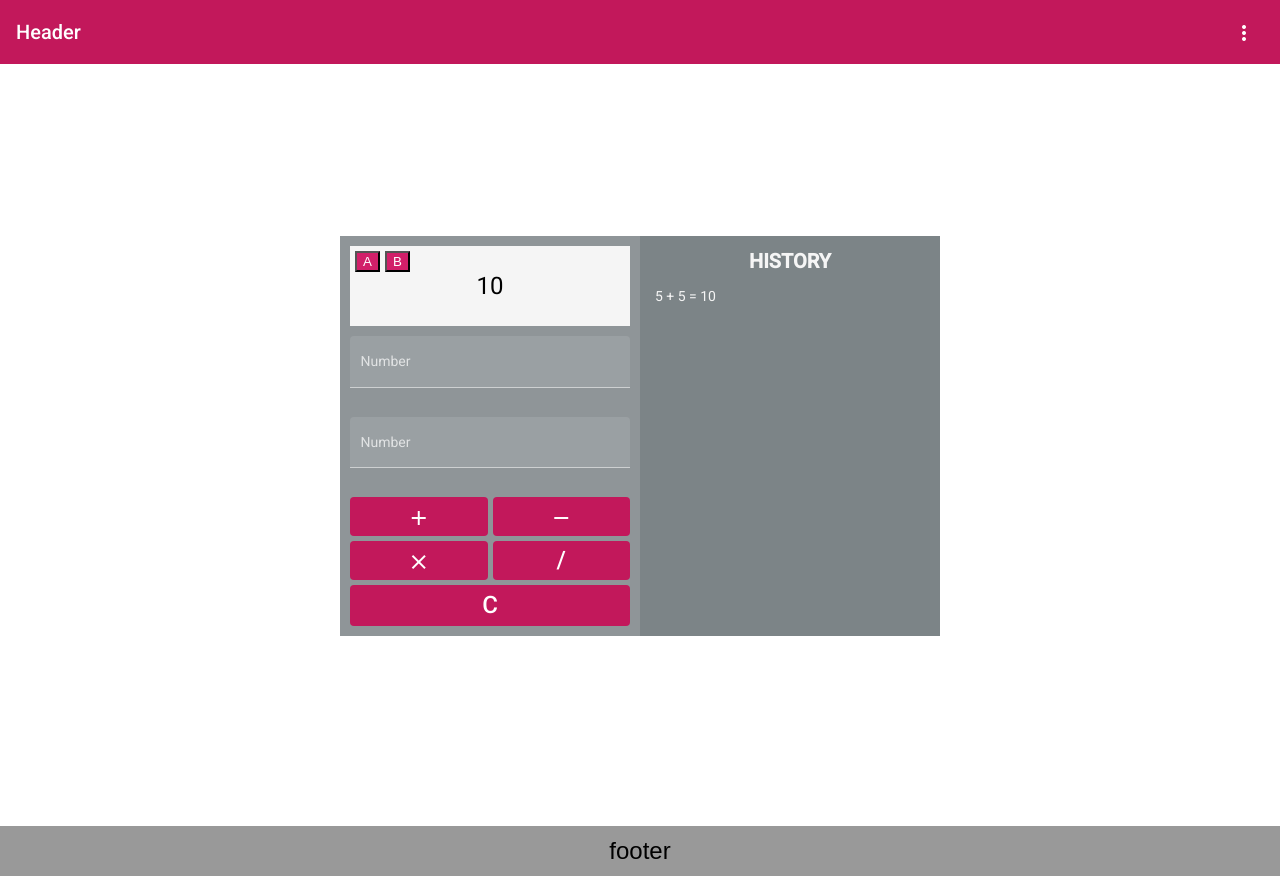
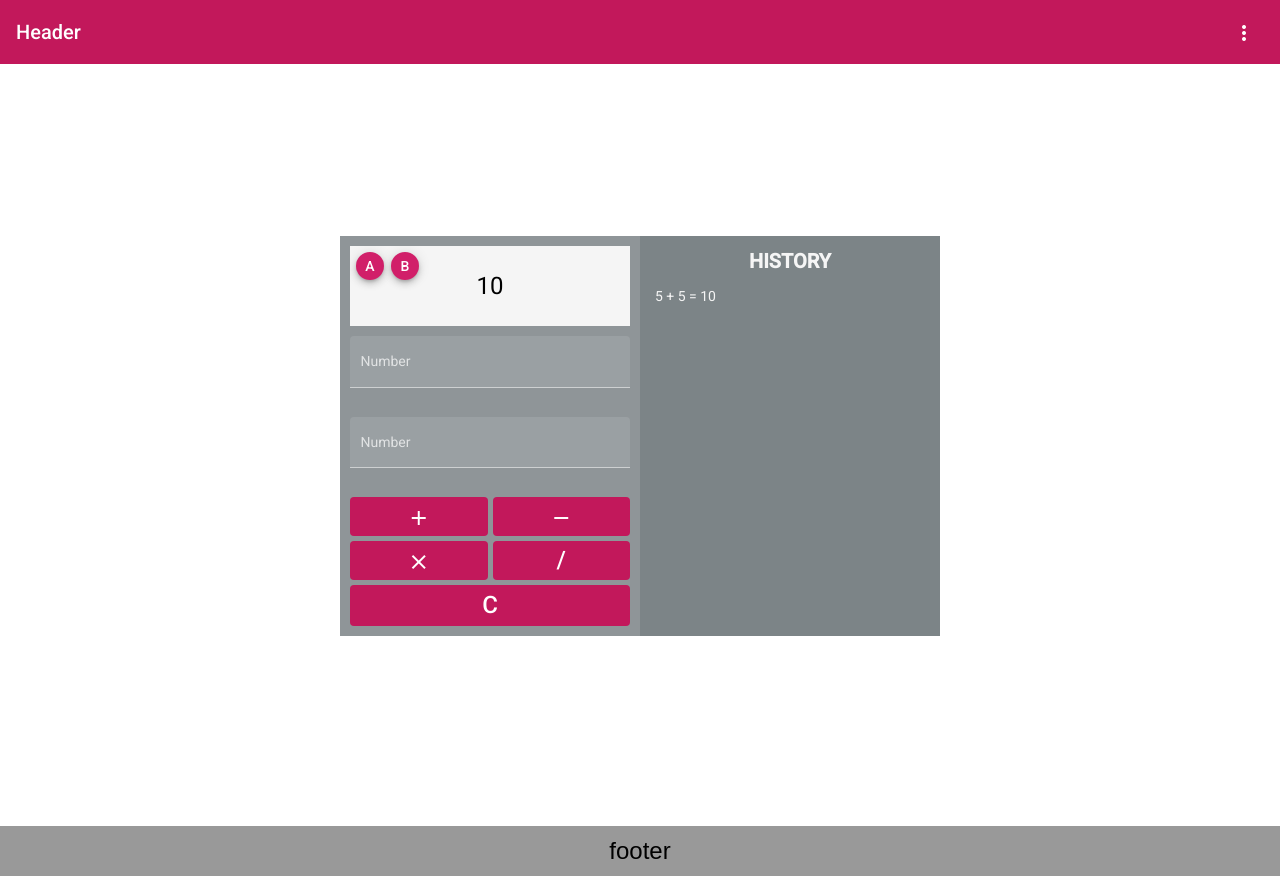
Before and after one commit to kamilpadlo/first-repository-calculator, an Angular app: page / in a window 1280 px wide. Both pictures are taken after typing "5", "5" into the empty fields and a click on the button "add". Built offline with nearby package versions, Linux system fonts and the light colour scheme.

Commit message:
KP12 - add material btn, remove unused var, add function divide by 0

```diff
--- a/src/app/core/main/main.component.css
+++ b/src/app/core/main/main.component.css
@@ -33,9 +33,7 @@ body {
   grid-template-columns: 1fr;
   grid-gap: 5px;
 }
-/* .result {
-  background: #afb7ba;
-} */
+
 .result-inside {
   position: relative;
   width: 100%;
@@ -56,15 +54,18 @@ body {
 }
 .copy-A {
   position: absolute;
-  top: 5px;
-  left: 5px;
+  top: 0px;
   display: none;
+  font-size: 20px;
+  transform: scale(0.7);
 }
 .copy-B {
   position: absolute;
-  top: 5px;
+  top: 0px;
   left: 35px;
   display: none;
+  font-size: 20px;
+  transform: scale(0.7);
 }
 
 .btn-copy-active {
@@ -77,12 +78,6 @@ body {
   grid-gap: 5px;
 }
 
-.history-container {
-  background: #7c8487;
-  /* z-index: 1; */
-  /* position: relative; */
-  /* left: 225px; */
-}
 .history-head p {
   margin: 15px;
   text-transform: uppercase;
--- a/src/app/core/main/main.component.html
+++ b/src/app/core/main/main.component.html
@@ -6,22 +6,26 @@
           <div class="result-inside">
             <p>{{ result }}</p>
             <button
-              (click)="copyResultA()"
+              mat-mini-fab
+              color="primary"
               class="copy-A"
               [ngClass]="{
                 'btn-copy-active': isActive === true,
                 'copy-A': true
               }"
+              (click)="copyResultA()"
             >
               A
             </button>
             <button
-              (click)="copyResultB()"
+              mat-mini-fab
+              color="primary"
               class="copy-B"
               [ngClass]="{
                 'btn-copy-active': isActive === true,
                 'copy-B': true
               }"
+              (click)="copyResultB()"
             >
               B
             </button>
--- a/src/app/core/main/main.component.ts
+++ b/src/app/core/main/main.component.ts
@@ -10,14 +10,12 @@ export class MainComponent implements OnInit {
 
   ngOnInit(): void {}
 
-  title = 'calculator-angular';
   equationArray: string[] = [];
   equationAsStringArray: string[] = [];
   textInsideA: any = '';
   textInsideB: any = '';
   sign: string = '';
   result: any = '=';
-
   isActive: boolean = false;
 
   clearInputFields() {
@@ -28,11 +26,16 @@ export class MainComponent implements OnInit {
   copyResultA() {
     this.textInsideA = this.result;
   }
+
   copyResultB() {
     this.textInsideB = this.result;
   }
+
   displayNotification() {
     alert('Please, fill both fields with numbers.');
+  }
+  divideZeroAlert() {
+    alert(`You can't divide by 0.`);
   }
 
   getSign(operator: string, numA: any, numB: any) {
@@ -81,8 +84,12 @@ export class MainComponent implements OnInit {
   }
 
   divide() {
-    this.sign = '/';
-    this.makeCalculations();
+    if (this.textInsideB == '0') {
+      this.divideZeroAlert();
+    } else {
+      this.sign = '/';
+      this.makeCalculations();
+    }
   }
 
   clear() {
```
